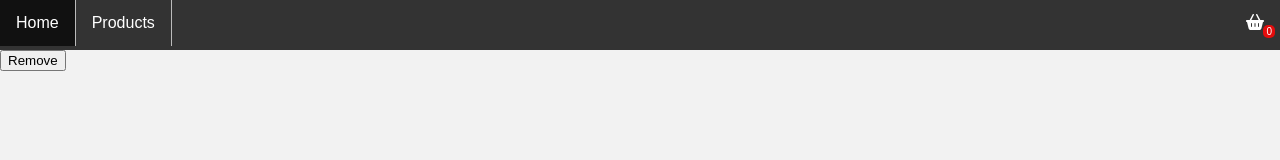
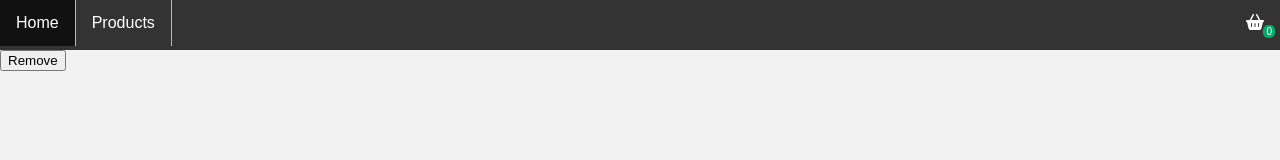
Before and after one commit to CharlieWoo01/React-Final-Task, a React (Create React App) app: page /shopping-basket in a window 1280 px wide. Shown: the top 160 px of the page. Built offline with nearby package versions, Linux system fonts and the light colour scheme.

Commit message:
Fix empty basket colour

```diff
--- a/src/Components/Navigation/MainNavigation.js
+++ b/src/Components/Navigation/MainNavigation.js
@@ -9,7 +9,7 @@ function MainNavigation() {
 
   const basketClass = classNames(
     "basket-amount",
-    basketCounter === 0 ? "empty-basket" : "value-basket"
+    basketCounter == 0 ? "empty-basket" : "value-basket"
   );
 
   return (
```
